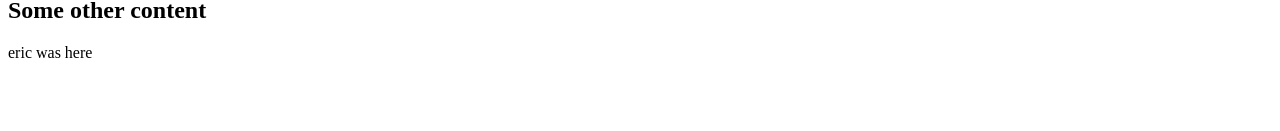
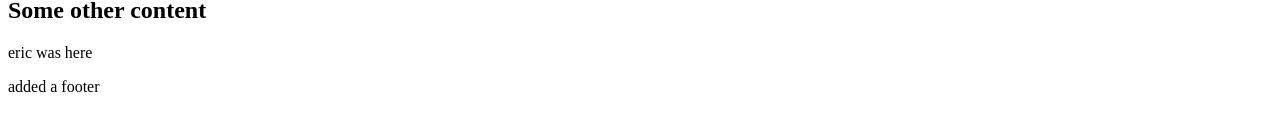
Before and after one commit to erics273/html_sample, a plain HTML site: page index.html in a window 1280 px wide. Shown: the part 157-288 px from the top of the page. Drawn offline with Linux system fonts and the light colour scheme.

Commit message:
add footer to all html pages

```diff
--- a/index.html
+++ b/index.html
@@ -10,5 +10,8 @@
     <p>Lorem ipsum dolor sit amet, consectetur adipiscing elit, sed do eiusmod tempor incididunt ut labore et dolore magna aliqua. Ut enim ad minim veniam, quis nostrud exercitation ullamco laboris nisi ut aliquip ex ea commodo consequat. Duis aute irure dolor in reprehenderit in voluptate velit esse cillum dolore eu fugiat nulla pariatur. Excepteur sint occaecat cupidatat non proident, sunt in culpa qui officia deserunt mollit anim id est laborum.</p>
     <h2>Some other content</h2>
     <p>eric was here</p>
+    <footer>
+        added a footer
+    </footer>
 </body>
 </html>
```
Also changed, not shown: contact.html (+3 -1 lines).
